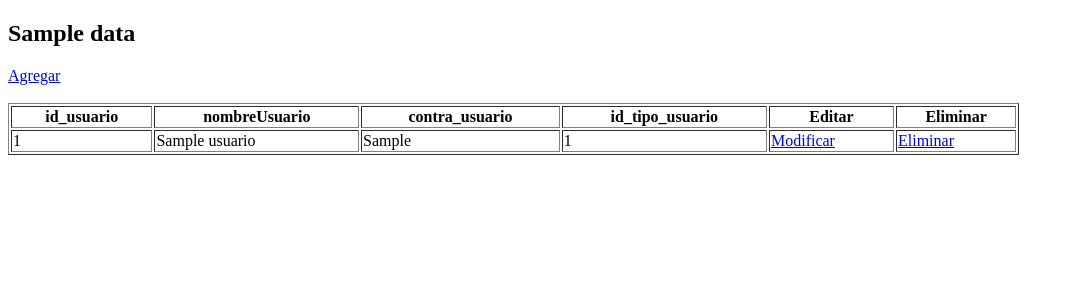
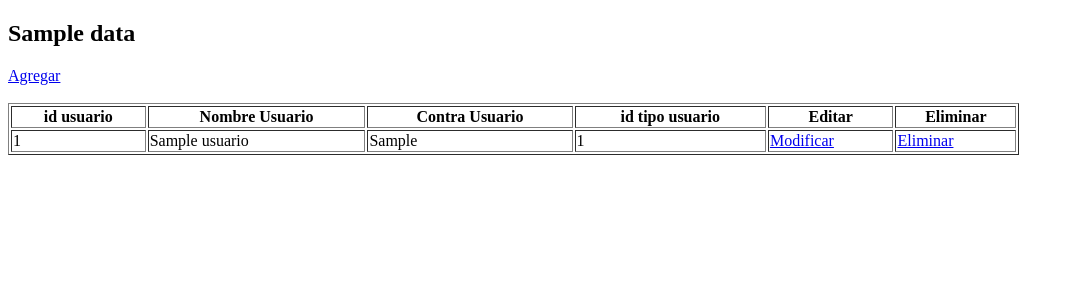
Before and after one commit to liliana954/PT_Proyecto_Terminal, a PHP site: template View/usuarios/usuarios.php in a window 1280 px wide. Shown: the top 300 px of the page, without its empty margins (0-1074 px from the left). Run offline with PHP 8.4, Linux system fonts and the light colour scheme; the template is opened without the code that fills it: most values are stand-ins (such as "Sample title", 1, 10 or a date in 2020).

Commit message:
se modifica texto

```diff
--- a/View/usuarios/usuarios.php
+++ b/View/usuarios/usuarios.php
@@ -19,10 +19,10 @@
 				<table border="1" width="80%" class="">
 					<thead>
 						<tr class="">
-							<th>id_usuario</th>
-							<th>nombreUsuario</th>
-							<th>contra_usuario</th>
-							<th>id_tipo_usuario</th>
+							<th>id usuario</th>
+							<th>Nombre Usuario</th>
+							<th>Contra Usuario</th>
+							<th>id tipo usuario</th>
 							<th>Editar</th>
 							<th>Eliminar</th>
 						</tr>
```
Also changed, not shown: Config/conexion.php (+5 -7 lines).
